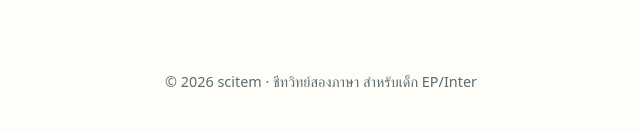
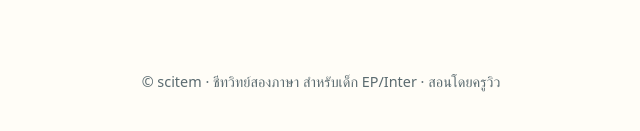
Before and after one commit to scitembyview-oss/scitem, an Astro site: page / in a window 1280 px wide. Shown: the part 1604-1735 px from the top of the page, 319-959 px from the left. Built offline with nearby package versions, Linux system fonts and the light colour scheme; Astro itself is replaced by a stand-in of ours; a web font is replaced by a local one.

Commit message:
Update site footer to credit Teacher View.

```diff
--- a/src/layouts/Base.astro
+++ b/src/layouts/Base.astro
@@ -41,7 +41,7 @@ const canonical = new URL(Astro.url.pathname, Astro.site);
       <slot />
     </main>
     <footer class="site-footer">
-      <p>© {new Date().getFullYear()} scitem · ชีทวิทย์สองภาษา สำหรับเด็ก EP/Inter</p>
+      <p>© scitem · ชีทวิทย์สองภาษา สำหรับเด็ก EP/Inter · สอนโดยครูวิว</p>
     </footer>
   </body>
 </html>
```
